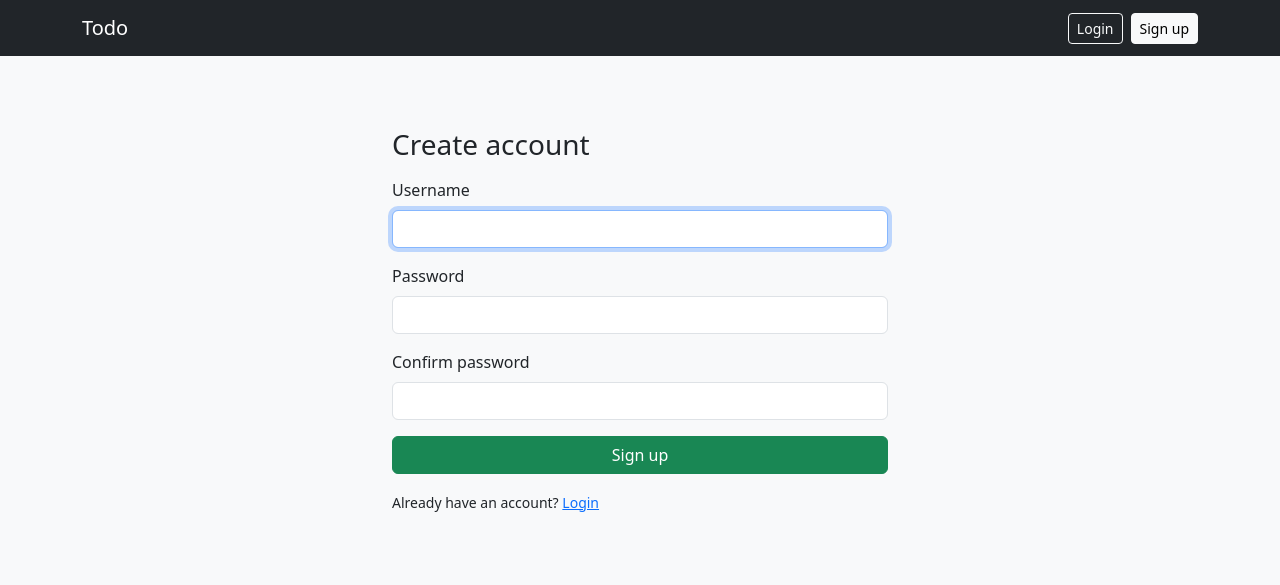
After one commit to Ebuube/todo-with-django, a Django app: page /auth/signup/ in a window 1280 px wide. The commit adds this page. Shown: the top 585 px of the page. Run offline with Django 5.2, Linux system fonts and the light colour scheme.

Commit message:
feat(auth): add ssr authentication and protect todo pages
- Add login, logout, and signup SSR flows using Django auth
- Protect todo pages with login_required and user-scoped queries
- Introduce Bootstrap-styled auth forms and templates
- Add authenticated navbar account dropdown with secure logout
- Fix URL namespacing and redirects for post-login flow

```diff
--- a/config/settings.py
+++ b/config/settings.py
@@ -136,3 +136,7 @@ SPECTACULAR_SETTINGS = {
     'DESCRIPTION': 'Todo app API with auth and progress-ready structure',
     'VERSION': '0.1.0',
 }
+
+LOGIN_URL = 'cor\e:login'
+LOGIN_REDIRECT_URL = 'todos:list'
+LOGOUT_REDIRECT_URL = 'core:login'
--- a/config/urls.py
+++ b/config/urls.py
@@ -16,15 +16,21 @@ Including another URLconf
 """
 from django.contrib import admin
 from django.urls import path, include
-from drf_spectacular.views import SpectacularAPIView, SpectacularRedocView, SpectacularSwaggerView
+from drf_spectacular.views import (
+    SpectacularAPIView,
+    SpectacularRedocView,
+    SpectacularSwaggerView
+)
 
 
 urlpatterns = [
     path('admin/', admin.site.urls),
 
+    # SSR auth pages (login/logout/signup)
+    path('auth/', include(('core.urls', 'core'), namespace='core')),
+
     ## SSR pages
-    path('', include('core.urls')),
-    path('todos/', include('todos.urls')),
+    path('todos/', include(('todos.urls', 'todos'), namespace='todos')),
 
     # API schema and docs
     path('api/schema', SpectacularAPIView.as_view(), name='schema'),
--- /dev/null
+++ b/core/forms.py
@@ -0,0 +1,20 @@
+from django import forms
+from django.contrib.auth.forms import AuthenticationForm, UserCreationForm
+from django.contrib.auth.models import User
+
+
+class BootstrapAuthenticationForm(AuthenticationForm):
+    """Authentication form which uses Bootstrap CSS."""
+    username = forms.CharField(widget=forms.TextInput(attrs={'class': 'form-control'}))
+    password = forms.CharField(widget=forms.PasswordInput(attrs={'class': 'form-control'}))
+
+
+class BootstrapUserCreationForm(UserCreationForm):
+    """User creation form which uses Bootstrap CSS."""
+    username = forms.CharField(widget=forms.TextInput(attrs={'class': 'form-control'}))
+    password1 = forms.CharField(widget=forms.PasswordInput(attrs={'class': 'form-control'}))
+    password2 = forms.CharField(widget=forms.PasswordInput(attrs={'class': 'form-control'}))
+
+    class Meta:
+        model = User
+        fields = ('username',)
--- a/core/urls.py
+++ b/core/urls.py
@@ -1,8 +1,18 @@
 from django.urls import path
+from django.contrib.auth import views as auth_views
+from .forms import BootstrapAuthenticationForm
 from . import views
 
+
+app_name = 'core'
 
 urlpatterns = [
   path('', views.home, name='home'),
   path('dashboard/', views.dashboard, name='dashboard'),
+  path('login/', auth_views.LoginView.as_view(
+    template_name='auth/login.html',
+    authentication_form=BootstrapAuthenticationForm
+  ), name='login'),
+  path('logout/', auth_views.LogoutView.as_view(), name='logout'),
+  path('signup/', views.signup_view, name='signup'),
 ]
--- a/core/views.py
+++ b/core/views.py
@@ -1,5 +1,9 @@
+from django.contrib.auth import login
 from django.contrib.auth.decorators import login_required
-from django.shortcuts import render
+from django.views.decorators.http import require_http_methods
+from django.shortcuts import redirect, render
+
+from .forms import BootstrapUserCreationForm
 
 
 def home(request):
@@ -8,3 +12,17 @@ def home(request):
 @login_required
 def dashboard(request):
     return render(request, 'core/dashboard.html')
+
+
+@require_http_methods(["GET", "POST"])
+def signup_view(request):
+    if request.user.is_authenticated:
+        return redirect('todos:list')
+
+    form = BootstrapUserCreationForm(request.POST or None)
+    if request.method == 'POST' and form.is_valid():
+        user = form.save()
+        login(request, user)
+        return redirect('todos:list')
+
+    return render(request, 'auth/signup.html', {'form': form})
--- /dev/null
+++ b/templates/auth/signup.html
@@ -0,0 +1,37 @@
+{% extends "base.html" %}
+{% block content %}
+<div class="container py-5" style="max-width: 520px;">
+  <h1 class="h3 mb-3">Create account</h1>
+
+  <form method="post" novalidate>
+    {% csrf_token %}
+
+    <div class="mb-3">
+      <label class="form-label" for="{{ form.username.id_for_label }}">Username</label>
+      {{ form.username }}
+      {% if form.username.errors %}<div class="text-danger small">{{ form.username.errors }}</div>{% endif %}
+    </div>
+
+    <div class="mb-3">
+      <label class="form-label" for="{{ form.password1.id_for_label }}">Password</label>
+      {{ form.password1 }}
+      {% if form.password1.errors %}<div class="text-danger small">{{ form.password1.errors }}</div>{% endif %}
+    </div>
+
+    <div class="mb-3">
+      <label class="form-label" for="{{ form.password2.id_for_label }}">Confirm password</label>
+      {{ form.password2 }}
+      {% if form.password2.errors %}<div class="text-danger small">{{ form.password2.errors }}</div>{% endif %}
+    </div>
+
+    <button class="btn btn-success w-100" type="submit">Sign up</button>
+  </form>
+
+  <div class="mt-3">
+    <small>
+      Already have an account?
+      <a href="{% url 'core:login' %}">Login</a>
+    </small>
+  </div>
+</div>
+{% endblock %}
--- a/templates/base.html
+++ b/templates/base.html
@@ -11,9 +11,42 @@
   <body class="bg-light">
     <nav class="navbar navbar-expand-lg navbar-dark bg-dark">
       <div class="container">
-        <a class="navbar-brand" href="/">Todo</a>
-        <div class="d-flex">
-          <a class="btn btn-outline-light btn-sm" href="/dashboard/">Dashboard</a>
+        <a class="navbar-brand" href="{% url 'todos:list' %}">Todo</a>
+
+        <div class="d-flex align-items-center gap-2">
+          {% if user.is_authenticated %}
+            <a class="btn btn-outline-light btn-sm" href="{% url 'todos:list' %}">Dashboard</a>
+
+            <div class="dropdown">
+              <a
+                class="btn btn-outline-light btn-sm dropdown-toggle"
+                href="#"
+                role="button"
+                data-bs-toggle="dropdown"
+                aria-expanded="false"
+              >
+                {{ user.username }}
+              </a>
+
+              <ul class="dropdown-menu dropdown-menu-end">
+                <li>
+                  <span class="dropdown-item-text small text-muted">
+                    Signed in
+                  </span>
+                </li>
+                <li><hr class="dropdown-divider"></li>
+                <li>
+                  <form method="post" action="{% url 'core:logout' %}">
+                    {% csrf_token %}
+                    <button class="dropdown-item" type="submit">Logout</button>
+                  </form>
+                </li>
+              </ul>
+            </div>
+          {% else %}
+            <a class="btn btn-outline-light btn-sm" href="{% url 'core:login' %}">Login</a>
+            <a class="btn btn-light btn-sm" href="{% url 'core:signup' %}">Sign up</a>
+          {% endif %}
         </div>
       </div>
     </nav>
--- a/todos/urls.py
+++ b/todos/urls.py
@@ -1,7 +1,8 @@
 from django.urls import path
 from . import views
 
+app_name = 'todos'
 
 urlpatterns = [
-  path('', views.todo_list, name='todo_list'),
+  path('', views.todo_list, name='list'),
 ]
```
Also changed, not shown: templates/auth/login.html (added, +35 -0 lines), todos/templates/todos/todo_list.html (+36 -2 lines), todos/views.py (+8 -1 lines).
